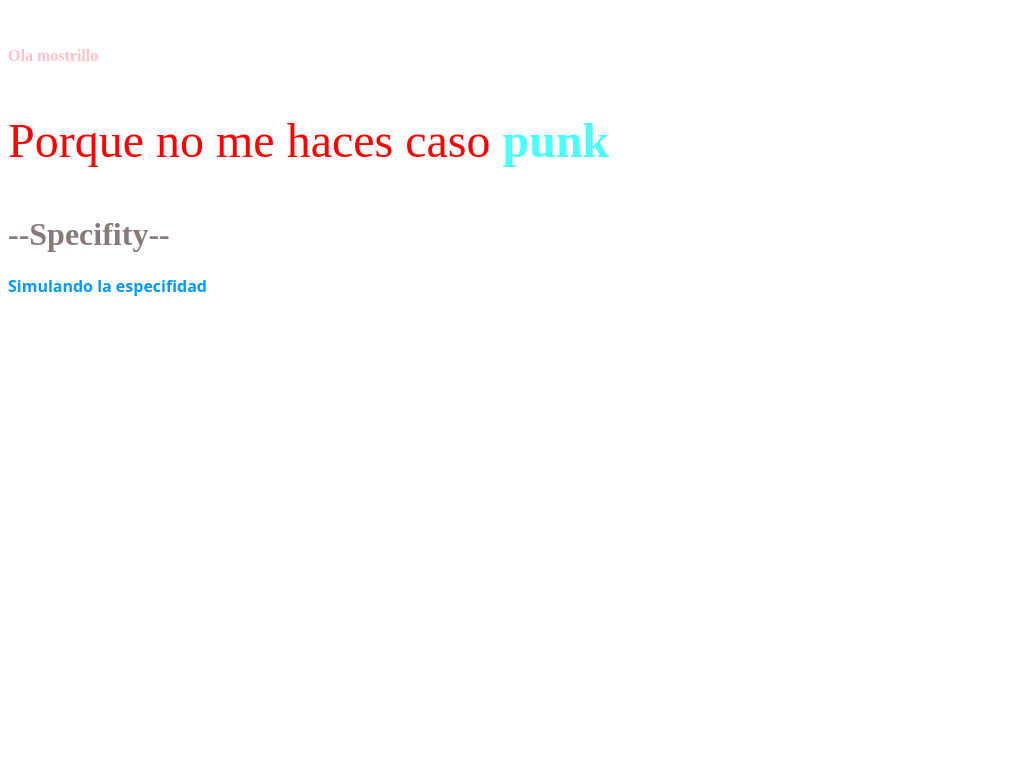
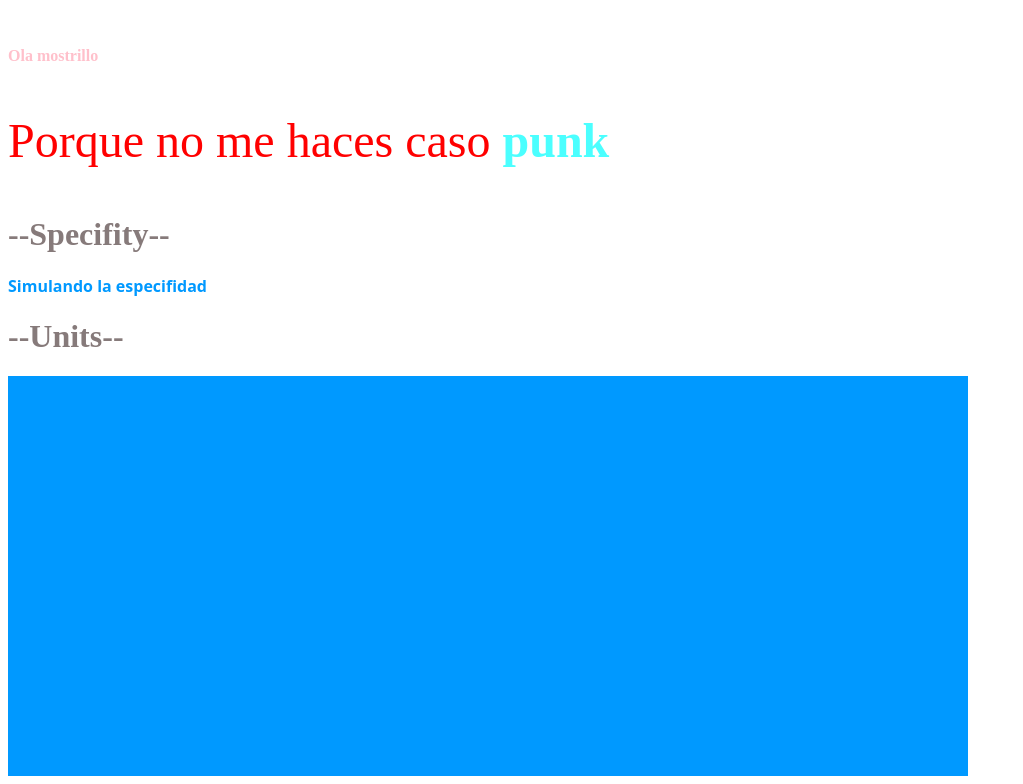
Before and after one commit to ccalobeto/tutorial-svelte, a SvelteKit app: page /basics in a window 1280 px wide. Shown: the part 1162-1946 px from the top of the page, without its empty margins (0-1023 px from the left). Before the commit the page ends 1475 px from the top, so only its background shows below. Built offline with nearby package versions, Linux system fonts and the light colour scheme.

Commit message:
1.7 Absolute and relative units

```diff
--- a/src/routes/basics/+page.svelte
+++ b/src/routes/basics/+page.svelte
@@ -71,7 +71,17 @@
 <h1>--Specifity--</h1>
 <p class="text">Simulando la especifidad</p>
 
+<h1>--Units--</h1>
+<div class="units"></div>
+
 <style>
+	/* Units */
+	.units {
+		width: 75vw;
+		height: 50vh;
+		background-color: #09f;
+	}
+
 	/* Specifity */
 	.text {
 		font-size: medium;
```
